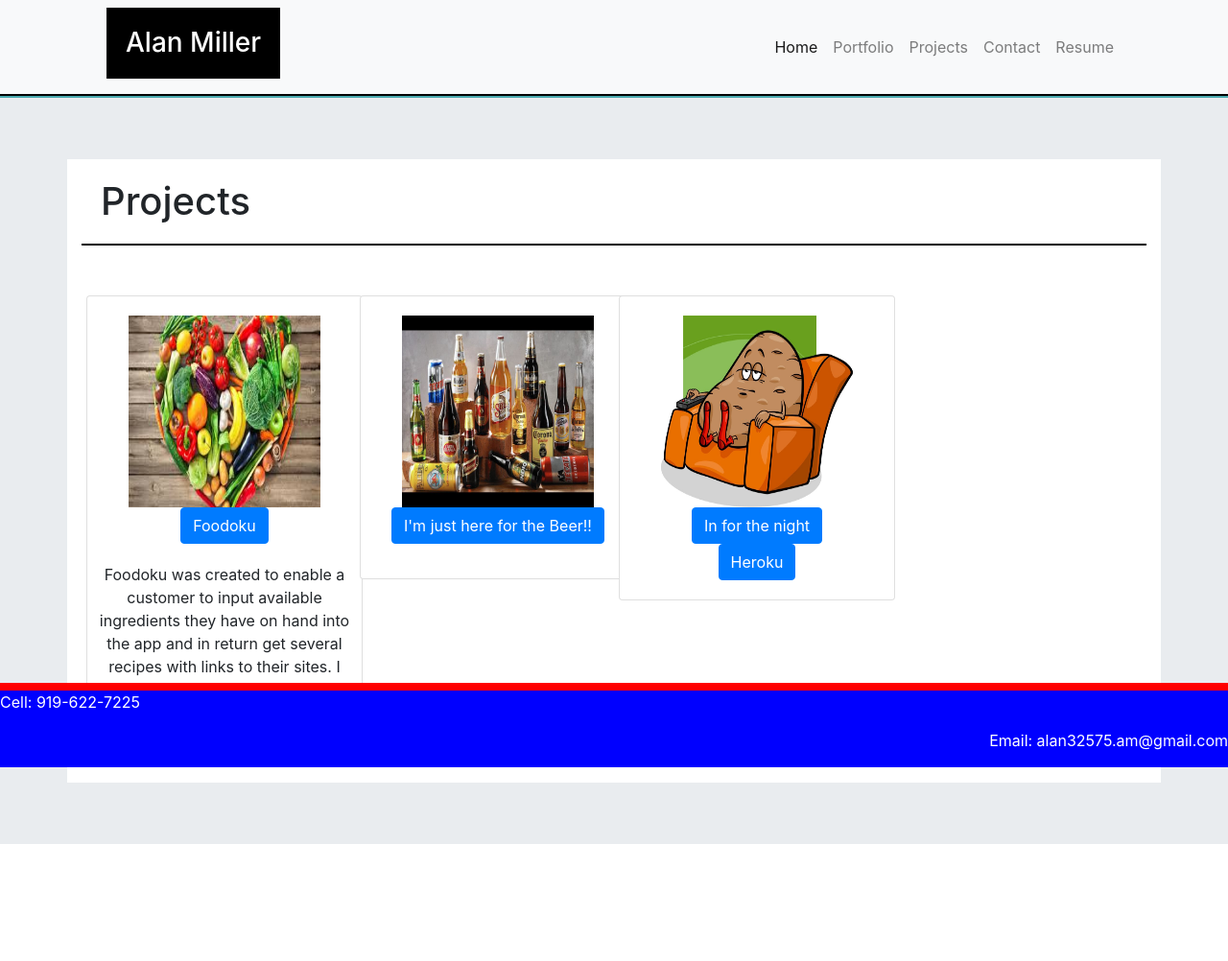
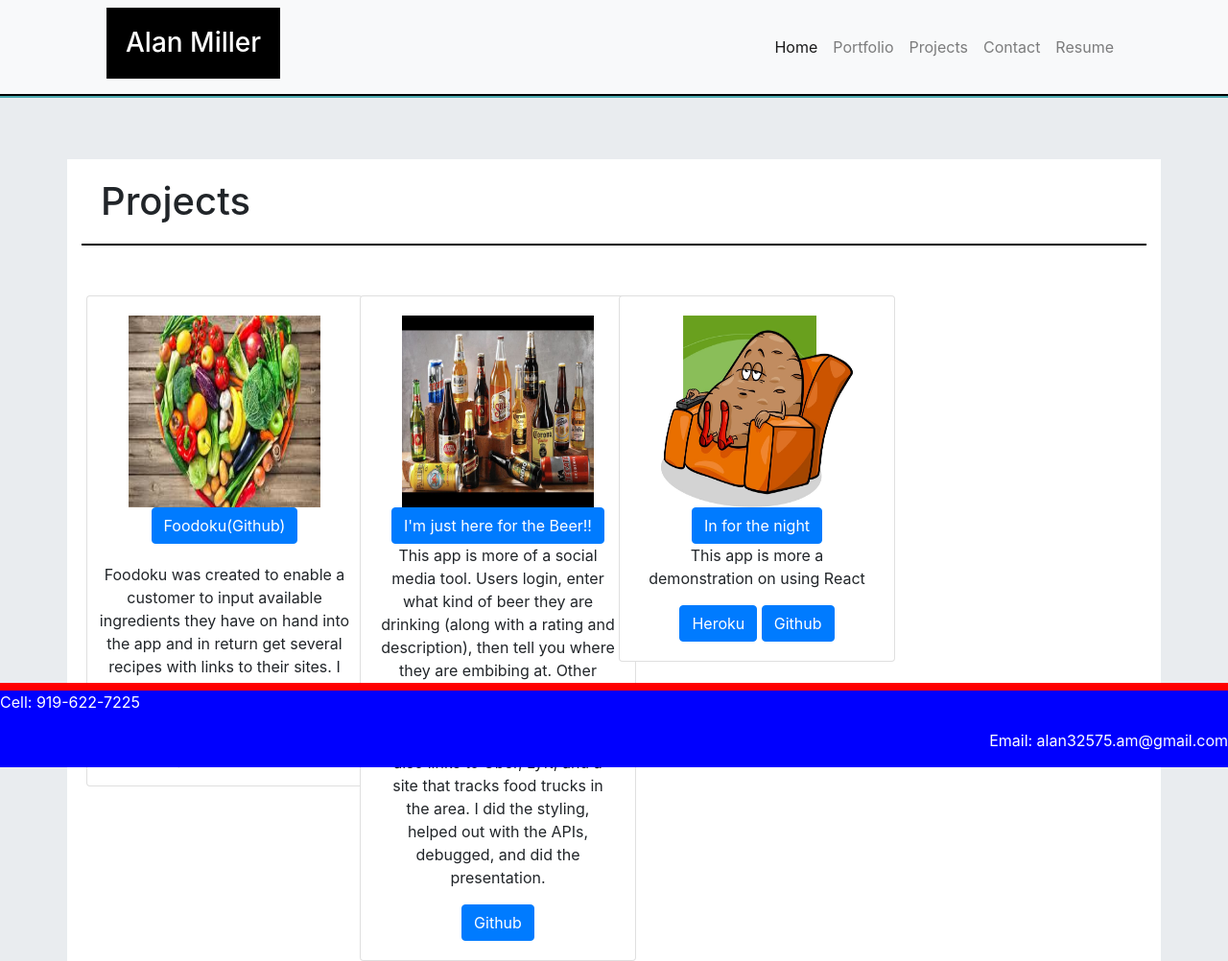
Before and after one commit to AlanKMiller1501/Responsive-Portfolio, a plain HTML site: page projects.html in a window 1280 px wide. Shown: the top 1002 px of the page at 96% size. Before the commit the page ends 912 px from the top, so only its background shows below. Drawn offline with nearby package versions, Linux system fonts and the light colour scheme.

```diff
--- a/projects.html
+++ b/projects.html
@@ -50,10 +50,10 @@
             <div class="card" style="width: 18rem;">
                     <div class="card-body">
                         <img src="Assets/Images/food.jpg"style="width: 200px; height: 200px;">
-                      <a href="https://alankmiller1501.github.io/Project-1/" target="_blank" class="btn btn-primary">Foodoku</a>
+                      <a href="https://alankmiller1501.github.io/Project-1/" target="_blank" class="btn btn-primary">Foodoku(Github)</a>
                       <br>
                       </div>
-                      <p>Foodoku was created to enable a customer to input available ingredients they have on hand into the app and in return get several recipes with links to their sites. I handled almost all of the styling for this project using CSS, Bootstrap, and Codepen. </p>
+                      <p>Foodoku was created to enable a customer to input available ingredients they have on hand into the app and in return get several recipes with links to their sites. I handled almost all of the styling for this project using CSS, Bootstrap, and Codepen. I also put together the presentation. </p>
                   </div>
 
       </div>
@@ -63,7 +63,8 @@
                         <img src="Assets/Images/beer.jpg"style="width: 200px; height: 200px;">
                       <a href="https://unccodingcampproject2.herokuapp.com/" target="_blank" class="btn btn-primary">I'm just here for the Beer!!</a>
                       <br>
-                      <p></p>
+                      <p>This app is more of a social media tool. Users login, enter what kind of beer they are drinking (along with a rating and description), then tell you where they are embibing at. Other users can comment on their choices and make recommendations. There are also links to Uber, Lyft, and a site that tracks food trucks in the area. I did the styling, helped out with the APIs, debugged, and did the presentation. </p>
+                      <a href="https://github.com/cvevera/Project2" target="_blank" class="btn btn-primary">Github</a>
                     </div>
                   </div>
         </div>
@@ -74,7 +75,9 @@
                                 <img src="Assets/Images/couch pott.jpg"style="width: 200px; height: 200px;">
                               <a href="https://alankmiller1501.github.io/react-express-project3/" target="_blank" class="btn btn-primary">In for the night</a>
                               <br>
+                              <p>This app is more a demonstration on using React</p>
                               <a href="https://react-express-heroku-project3.herokuapp.com/" target="_blank" class="btn btn-primary">Heroku</a>
+                              <a href="https://alankmiller1501.github.io/react-express-project3/" target="_blank" class="btn btn-primary">Github</a>
                             </div>
                           </div>
             </div>
```
Also changed, not shown: portfolio.html (+8 -0 lines), assets/images/legion.jpg (added).
